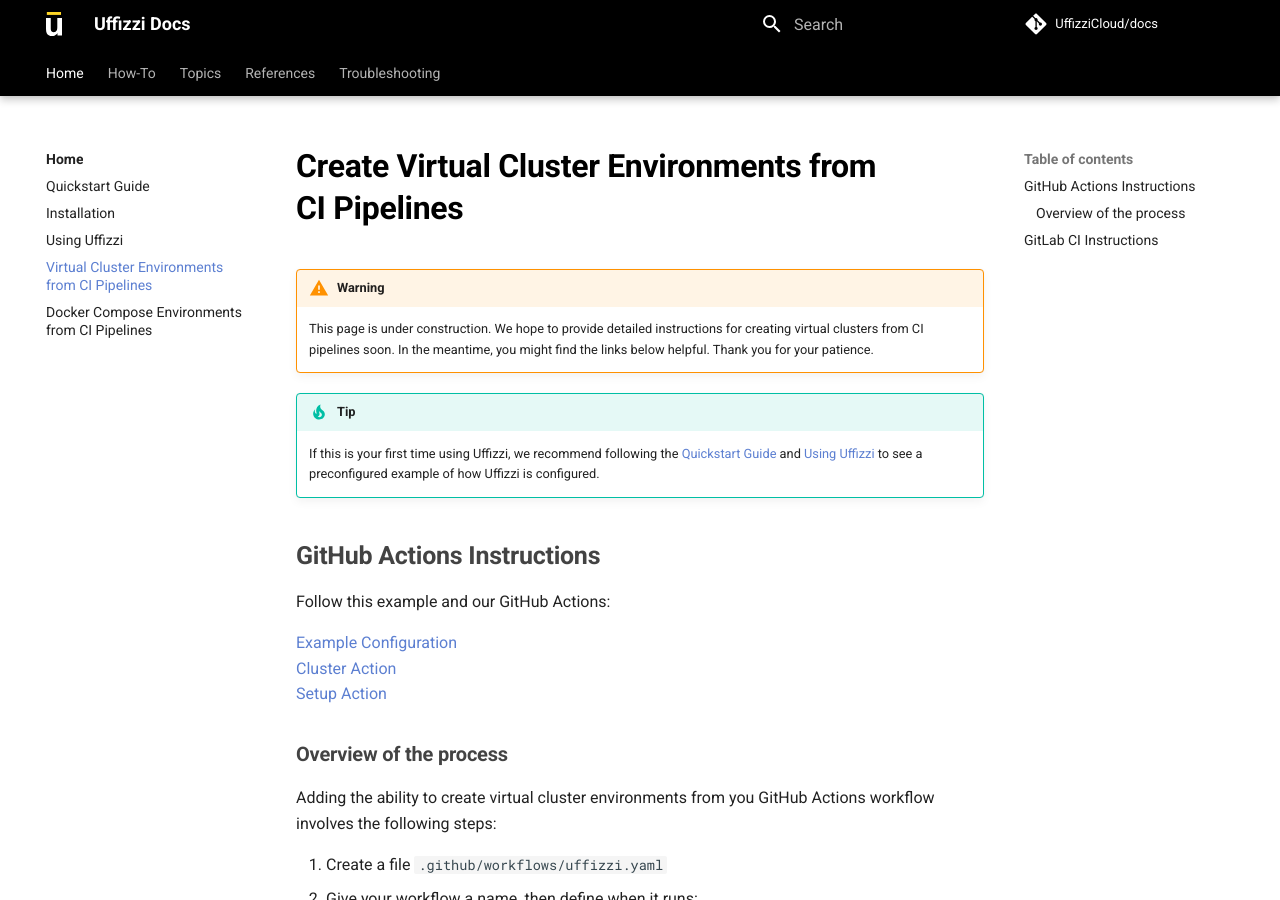
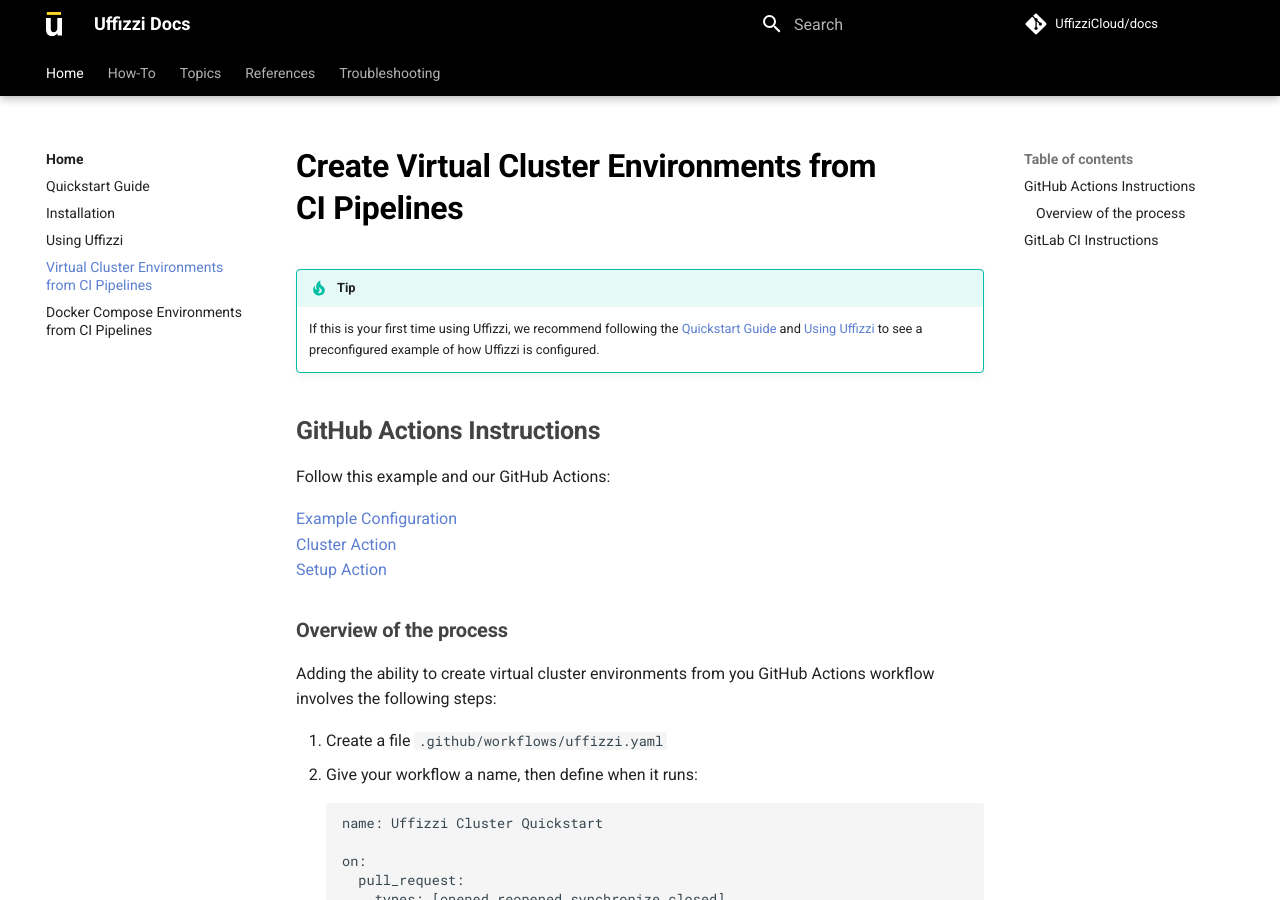
Before and after one commit to UffizziCloud/docs, an MkDocs documentation site: the page built from docs/virtual-cluster-environment.md, in a window 1280 px wide and 900 px high. Built offline with MkDocs 1.6.1 and Material for MkDocs 9.7.7, drawn with Linux system fonts in a browser that asks for light colours; comment, search, counter and statistics services are not loaded.

Commit message:
Update virtual-cluster-environment.md

```diff
--- a/docs/virtual-cluster-environment.md
+++ b/docs/virtual-cluster-environment.md
@@ -1,7 +1,4 @@
 # Create Virtual Cluster Environments from CI Pipelines
-
-!!! Warning
-    This page is under construction. We hope to provide detailed instructions for creating virtual clusters from CI pipelines soon. In the meantime, you might find the links below helpful. Thank you for your patience.
 
 !!! Tip
     If this is your first time using Uffizzi, we recommend following the [Quickstart Guide](quickstart.md) and [Using Uffizzi](using-uffizzi.md) to see a preconfigured example of how Uffizzi is configured.
```
